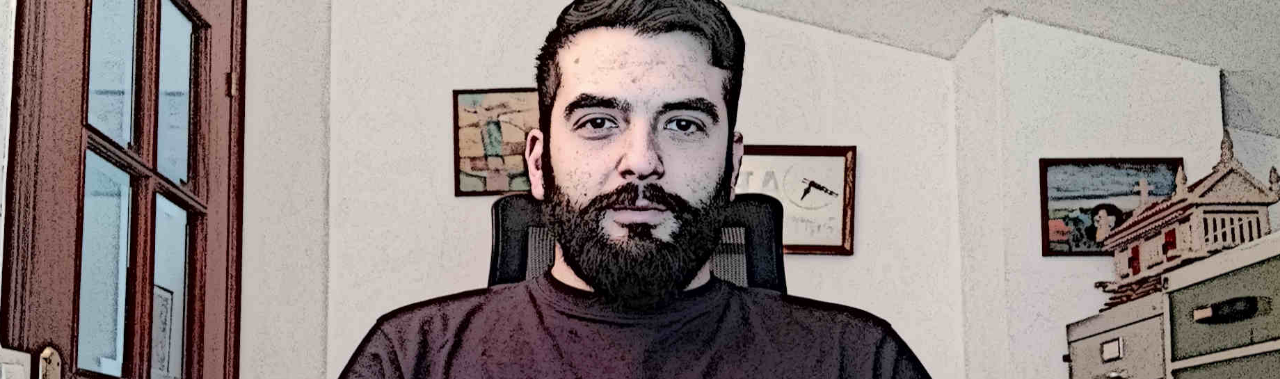
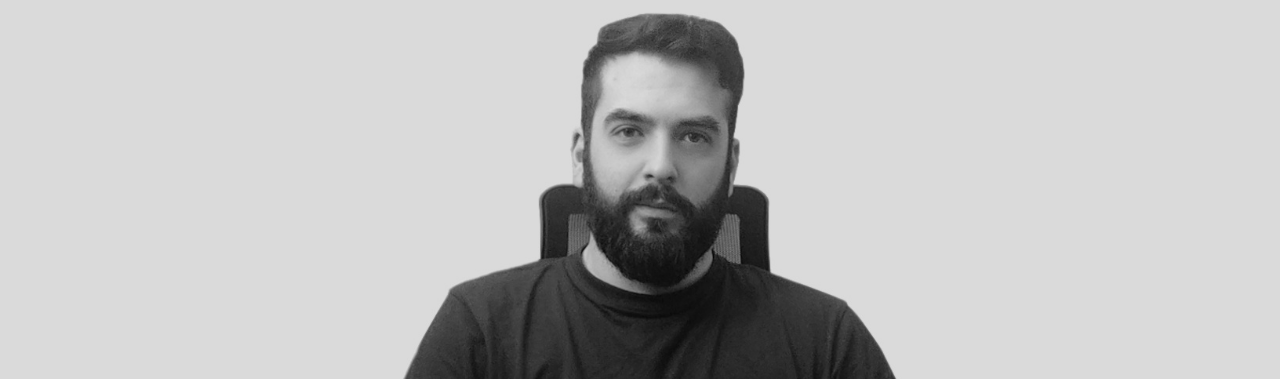
Before and after one commit to JoseBahamonde/web, a website: page src/index.html in a window 1280 px wide. Shown: the top 379 px of the page. Drawn offline with nearby package versions, Linux system fonts and the light colour scheme; files that its build step writes are made by us from their sources.

Commit message:
feat: New b&w background

```diff
--- a/src/styles/common.css
+++ b/src/styles/common.css
@@ -12,26 +12,12 @@ body {
 	position: relative;
 	width: 100%;
     overflow: hidden;
-}
 
-@media (max-width:1025px) {
-	body {
-		background: url('../images/background_tablets.jpg') no-repeat center center fixed;
-		-webkit-background-size: cover;
-		-moz-background-size: cover;
-		-o-background-size: cover;
-		background-size: cover;
-	}
-}
-
-@media (min-width:1026px) {
-	body {
-		background: url('../images/background.jpg') no-repeat center center fixed;
-		-webkit-background-size: cover;
-		-moz-background-size: cover;
-		-o-background-size: cover;
-		background-size: cover;
-	}
+	background: url('../images/wide.jpg') no-repeat center center fixed;
+	-webkit-background-size: cover;
+	-moz-background-size: cover;
+	-o-background-size: cover;
+	background-size: cover;
 }
 
 header {
```
Also changed, not shown: src/images/background.jpg (deleted), src/images/background_tablets.jpg (deleted), src/images/wide.jpg (added).
